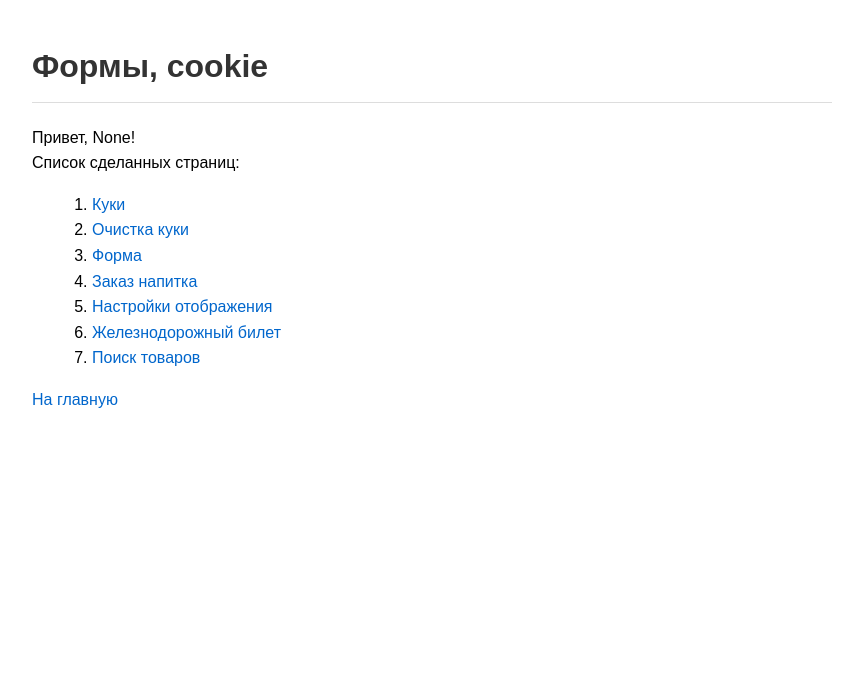
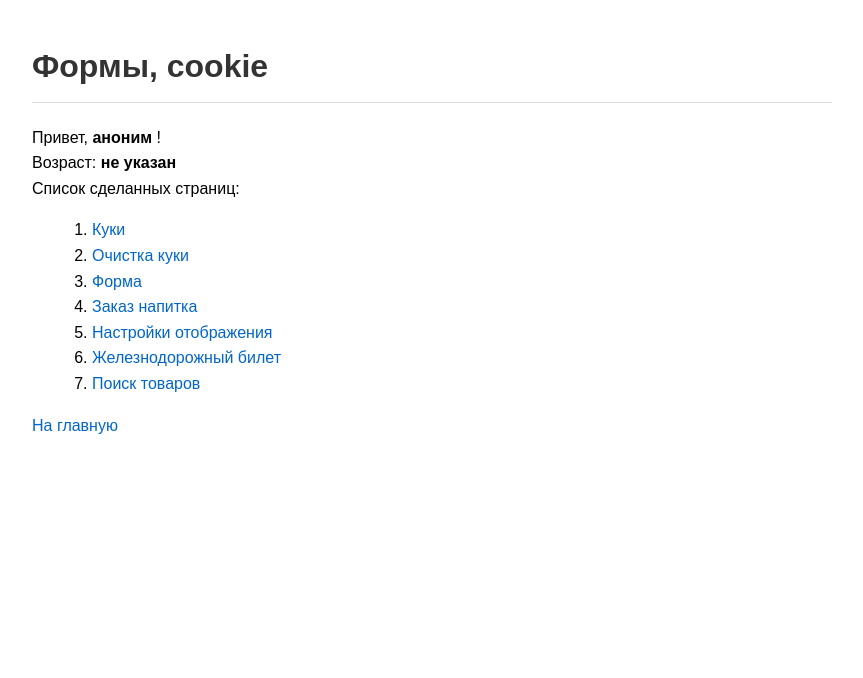
Before and after one commit to Tanya060323/web-back-labs, a Flask app: page /lab3/ in a window 1280 px wide. Shown: the part 48-726 px from the top of the page, without its empty margins (208-1071 px from the left). Run offline with Flask 3, Linux system fonts and the light colour scheme.

Commit message:
Изменение None

```diff
--- a/lab3.py
+++ b/lab3.py
@@ -6,8 +6,12 @@ lab3 = Blueprint('lab3', __name__)
 def lab():
     name = request.cookies.get('name')
     name_color = request.cookies.get('name_color')
-    return render_template('lab3/lab3.html', name=name, name_color=name_color)
+    age = request.cookies.get('age')
 
+    display_name = name if name else "аноним"
+
+    return render_template('lab3/lab3.html', name=display_name,
+                         name_color=name_color, age=age)
 
 @lab3.route('/lab3/cookie')
 def cookie():
--- a/templates/lab3/lab3.html
+++ b/templates/lab3/lab3.html
@@ -5,7 +5,23 @@
 {% block main %}
     <h1>Формы, cookie</h1>
     <div>
-        Привет, <span style="color: {{name_color}}">{{name}}</span>!
+        <div>
+            Привет,
+                <span style="color: {{ name_color or 'black' }}; font-weight: bold;">
+                    {{ name or 'аноним' }}
+                </span>!
+        </div>
+
+        {% if age %}
+            <div>
+                Возраст: <strong>{{ age }}</strong> лет
+            </div>
+        {% else %}
+            <div>
+                Возраст: <strong>не указан</strong>
+            </div>
+        {% endif %}
+
     </div>
     <div>Список сделанных страниц:</div>
     <ol>
```
